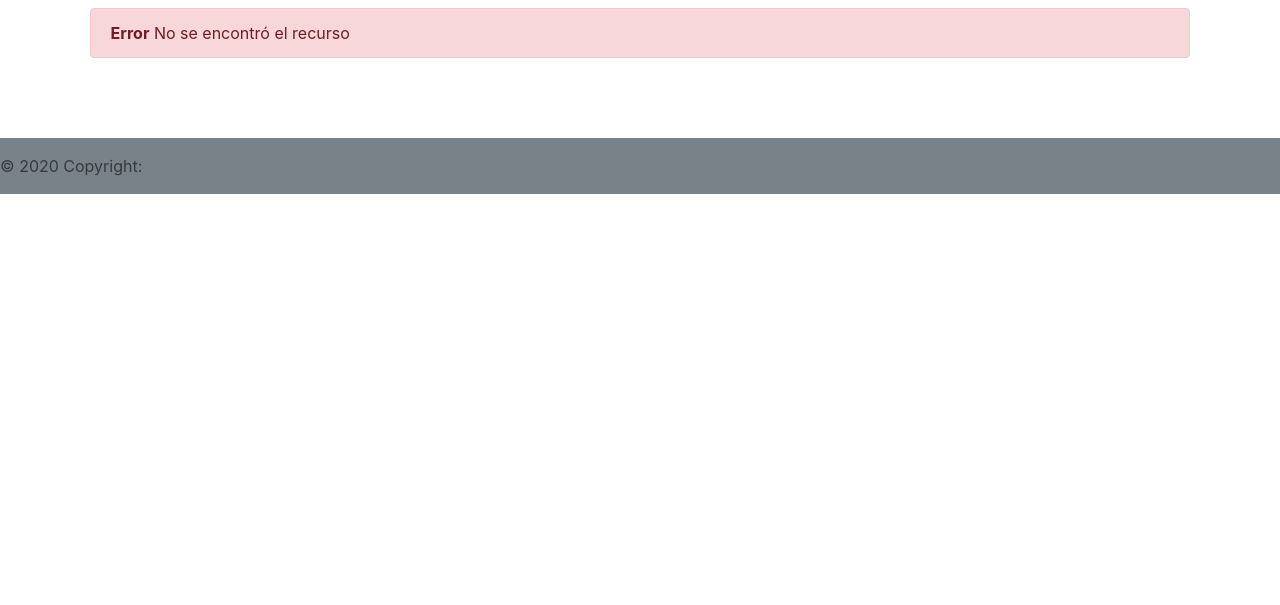
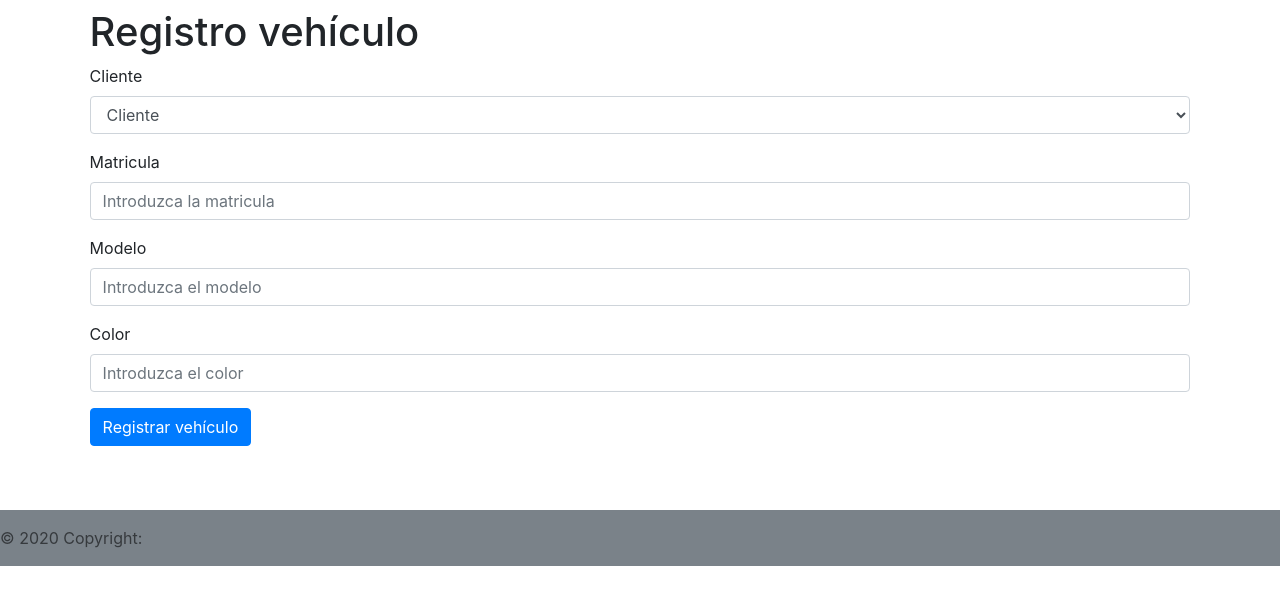
Before and after one commit to KevinDaniel-S/TallerMecanicoWeb, a PHP site: page /registroVehiculo in a window 1280 px wide. Shown: the part 56-661 px from the top of the page. Run offline with PHP 8.4, Linux system fonts and the light colour scheme.

Commit message:
Vista registro vehículo

```diff
--- /dev/null
+++ b/controllers/registroVehiculo.php
@@ -0,0 +1,12 @@
+<?php
+
+class registroVehiculo extends Controller_{
+    function __construct(){
+        parent::__construct();
+    }
+
+    function render(){
+        $this->view->render("registroVehiculo/index");
+    }
+
+}
--- /dev/null
+++ b/models/registroVehiculoModel.php
@@ -0,0 +1,9 @@
+<?php
+
+class registroVehiculoModel extends Model_{
+
+    public function __construct(){
+
+    }
+
+}
--- a/views/header.php
+++ b/views/header.php
@@ -19,7 +19,7 @@
       <a class="nav-link" href="/nuevoCliente">Nuevo Cliente</a>
     </li>
     <li class="nav-item">
-      <a class="nav-link" href="#">Registro vehículo</a>
+      <a class="nav-link" href="/registroVehiculo">Registro vehículo</a>
     </li>
     <li class="nav-item">
       <a class="nav-link" href="#">Modificar servicio</a>
--- /dev/null
+++ b/views/registroVehiculo/index.php
@@ -0,0 +1,34 @@
+<?php require_once 'views/header.php';?>
+
+<h1>Registro vehículo</h1>
+
+<form action="" method="post">
+    <div class="form-group">
+      <label for="Cliente">Cliente</label>
+      <select class="form-control" id="Cliente" name="Cliente" required>
+        <option selected disabled hidden>Cliente</option>
+        <option>1</option>
+        <option>2</option>
+        <option>3</option>
+        <option>4</option>
+      </select>
+    </div>
+    <div class="form-group">
+        <label for="Matricula">Matricula</label>
+        <input type="text" class="form-control" name="Matricula" id="Matricula"
+            placeholder="Introduzca la matricula" required>
+    </div>
+    <div class="form-group">
+        <label for="Modelo">Modelo</label>
+        <input type="text" class="form-control" name="Modelo" id="Modelo"
+            placeholder="Introduzca el modelo" required>
+    </div>
+    <div class="form-group">
+        <label for="Color">Color</label>
+        <input type="text" class="form-control" name="Color" id="Color"
+            placeholder="Introduzca el color" required>
+    </div>
+    <button type="submit" class="btn btn-primary">Registrar vehículo</button>
+</form>
+
+<?php require_once 'views/footer.php';?>
```
